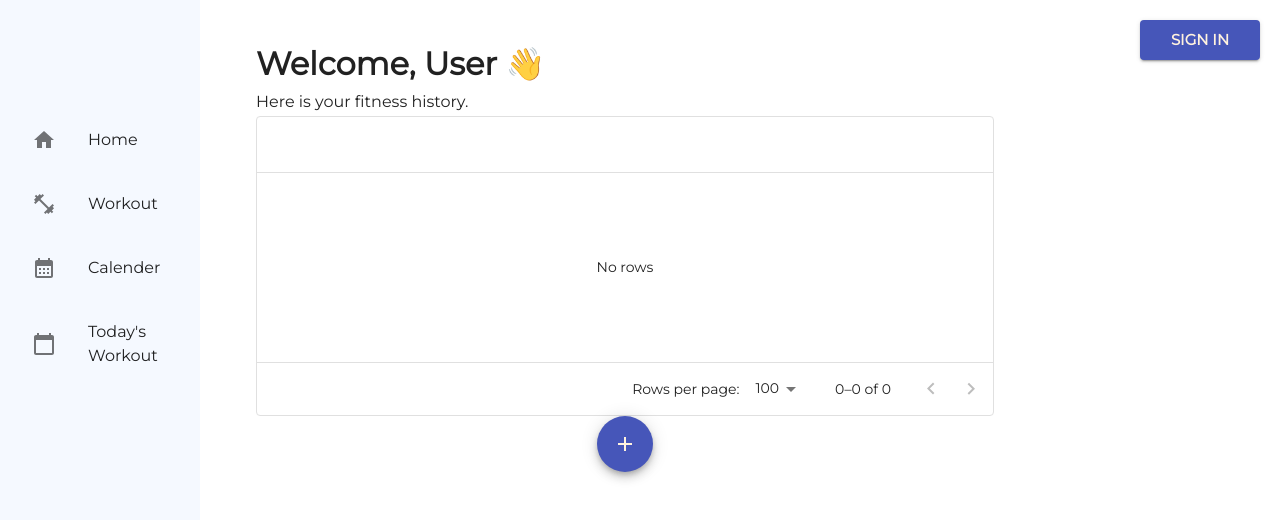
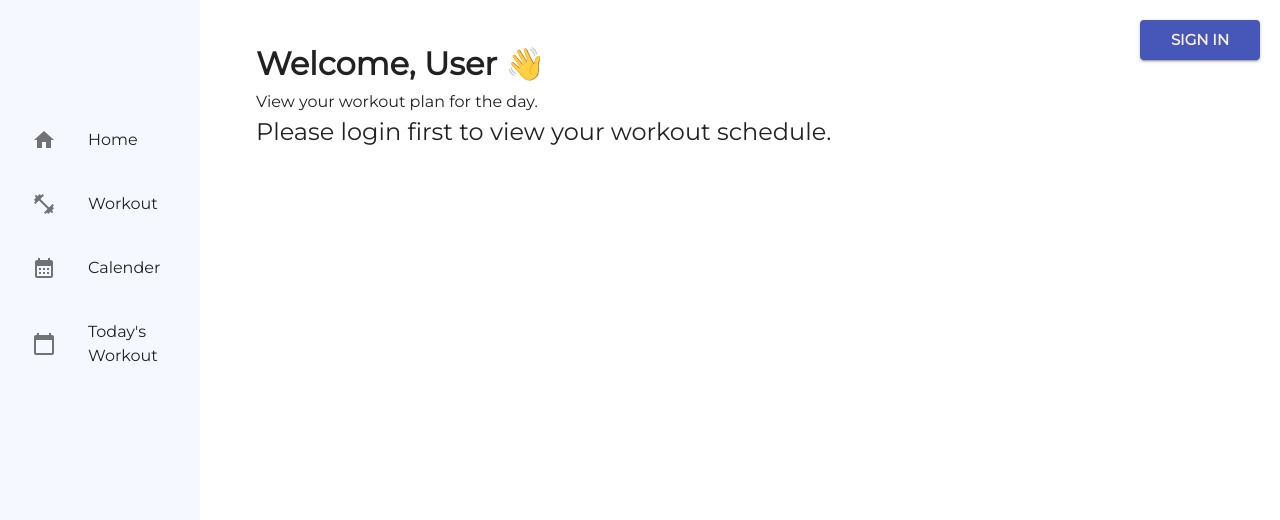
Before and after one commit to Decycle/workout, a React (Create React App) app in the folder frontend/: page /daily-workout in a window 1280 px wide. Shown: the top 520 px of the page. Built offline with nearby package versions, Linux system fonts and the light colour scheme.

Commit message:
Updated .gitignore and added fetch code to daily workout page. Updated datagrid columns to reflect database format.

```diff
--- a/frontend/src/UI/daily_workouts/daily_workout.jsx
+++ b/frontend/src/UI/daily_workouts/daily_workout.jsx
@@ -18,24 +18,28 @@ import { useAuth0 } from '@auth0/auth0-react'
 
 import AuthButton from '../authButton'
 
+const today = new Date()
+  let date = (today.getMonth() + 1) + '-' + today.getDate() + '-' + today.getFullYear()
+  let time = Math.floor(new Date(today.getFullYear()+'.'+(today.getMonth()+1)+'.'+today.getDate()).getTime() / 1000)
+
 const AppBar = () => {
   const { user, isAuthenticated } = useAuth0()
 
   return (
     <Grid2 container spacing={2}>
-      <Grid2 item xs={4}>
+      <Grid2 item xs={6}>
         <Typography variant='h7' component='h1'>
           Welcome, {isAuthenticated ? user.name : 'User'} 👋
         </Typography>
 
         <Typography variant='subtitle1' component='h1'>
-          Here is your fitness history.
+          {isAuthenticated ? 'Here is your workout schedule for ' + date : 'View your workout plan for the day.' }
         </Typography>
       </Grid2>
 
       <Grid2
         item
-        xs={8}
+        xs={6}
         sx={{
           display: 'flex',
           justifyContent: 'flex-end',
@@ -76,6 +80,8 @@ const DailyWorkoutPage = () => {
     }
   }, [isAuthenticated])
 
+  console.log(userWorkouts)
+
   return (
       <Box
         component='main'
@@ -91,7 +97,13 @@ const DailyWorkoutPage = () => {
         flexDirection: 'column',
         gap: 4,
         }}>
+        {isAuthenticated ? (
           <DataGridTable />
+        ) : (
+          <Typography variant='h5'>
+            Please login first to view your workout schedule.
+          </Typography>
+        )}
         </Box>
       </Box>
     )
--- a/frontend/src/UI/daily_workouts/datagrid.jsx
+++ b/frontend/src/UI/daily_workouts/datagrid.jsx
@@ -1,5 +1,3 @@
-import { useEffect, useState } from 'react'
-import dayjs from 'dayjs'
 import { DataGrid } from '@mui/x-data-grid';
 import { Add, Search } from '@mui/icons-material'
 import {
@@ -16,7 +14,11 @@ import Grid2 from '@mui/material/Unstable_Grid2';
 
 const rows = [];
 
-  const columns = [];
+const columns = [
+    {field: 'workout', headerName: 'Workout', width: 200},
+    {field: 'start', headerName: 'Start time', flex: .5},
+    {field: 'end', headerName: 'End time', flex: .5},
+    {field: 'workout_info', headerName: 'Workout Instructions', flex: 1} ];
 
   const DataGridTable = () => {
     const addRow = () => { console.log("Add exercise") /* Add exercise */ };
```
Also changed, not shown: 1 other file (tests, documents, lock files or other folders).
